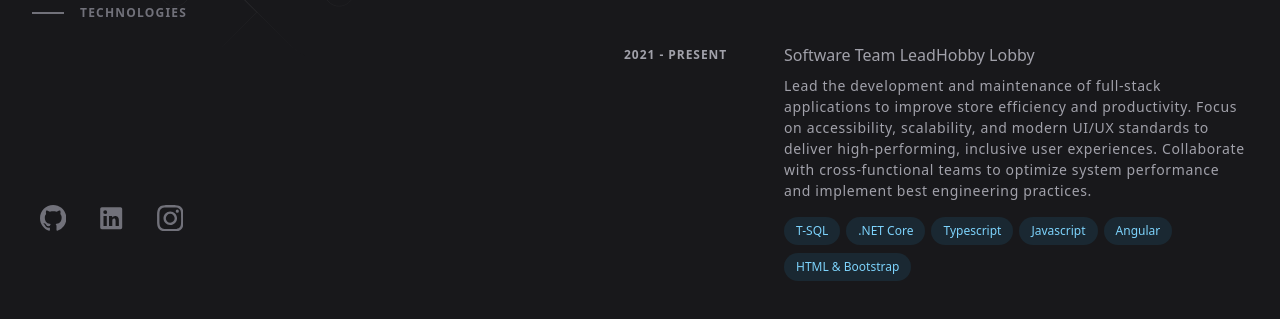
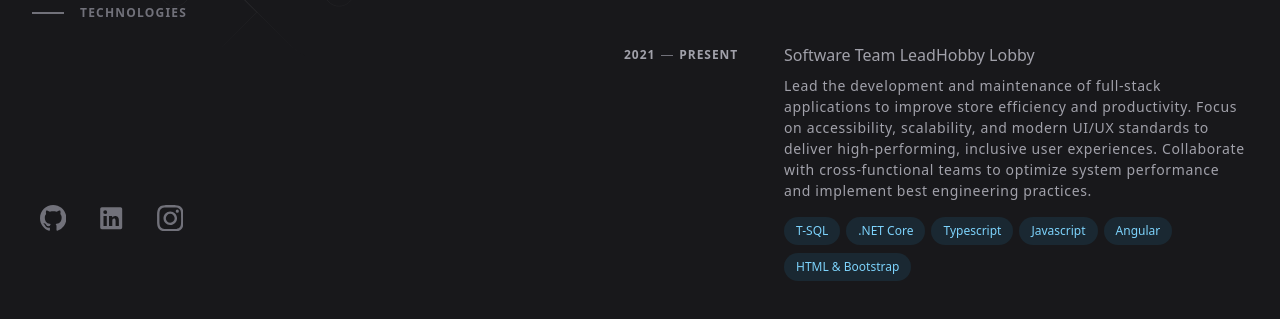
Before and after one commit to BrysD-27/v3, a Next.js app: page / in a window 1280 px wide. Shown: the part 465-784 px from the top of the page. Built offline with nearby package versions, Linux system fonts and the light colour scheme.

Commit message:
dash between date range

```diff
--- a/src/app/components/sections/experience.tsx
+++ b/src/app/components/sections/experience.tsx
@@ -46,6 +46,20 @@ const StyledGroupList = styled.div`
       letter-spacing: 0.06rem;
       @media (min-width: 640px) {
         grid-column: span 2 / span 2;
+      }
+      display: flex;
+      align-items: start;
+      div:last-child {
+        display: flex;
+        align-items: center;
+      }
+
+      div:last-child::before {
+        content: "";
+        width: .75rem;
+        height: 1px;
+        margin: 0 .375rem 0 .375rem;
+        background-color: rgb(113 113 122 / 1);
       }
     }
   }
@@ -130,7 +144,10 @@ const Experience = () => {
               <li className="mb-12" key={i}>
                 <div className="group relative grid pb-1 transition-all sm:grid-cols-8 sm:gap-8 md:gap-4 lg:hover:!opacity-100 lg:group-hover/list:opacity-50">
                   <StyledOverlayDiv></StyledOverlayDiv>
-                  <header>{range}</header>
+                  <header>
+                    {range.split("-").map((value, i) => (
+                      <div key={i}>{value}</div>
+                  ))}</header>
                   <StyledContentDiv>
                     <StyledHeading3>
                       <div>
```
